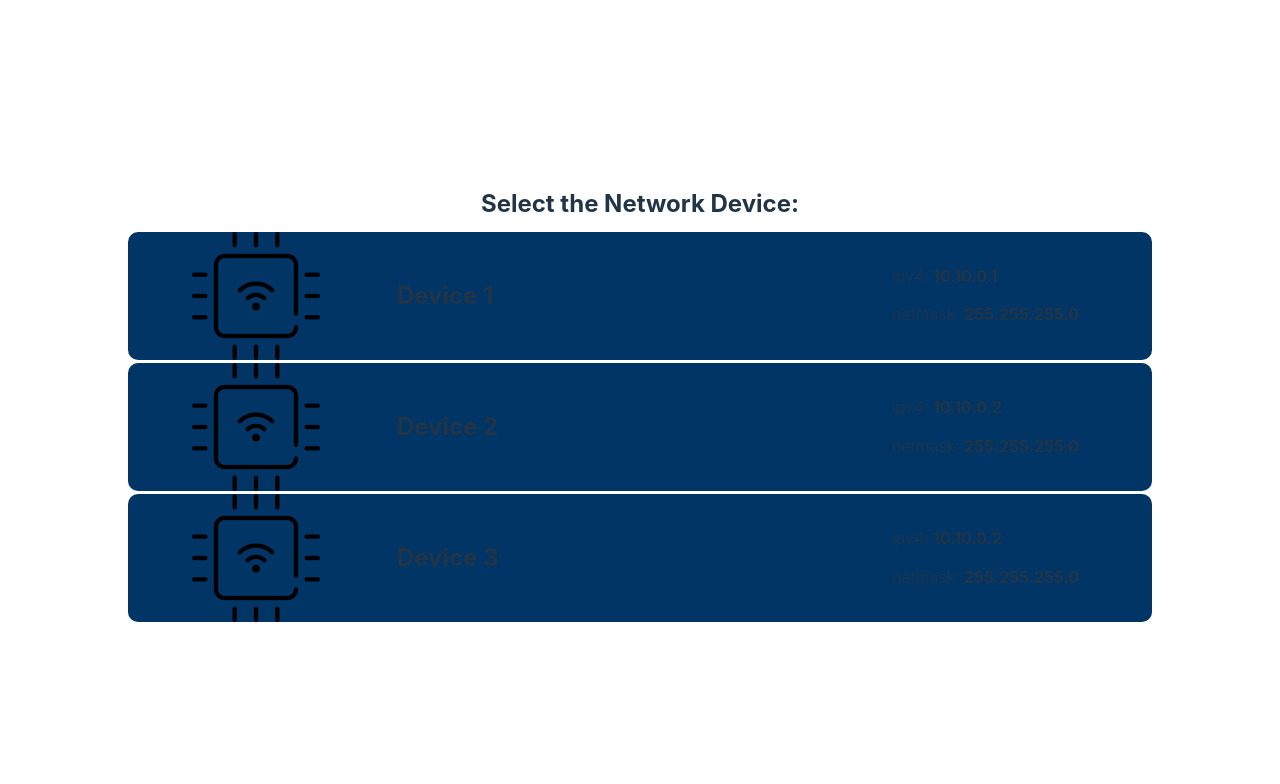
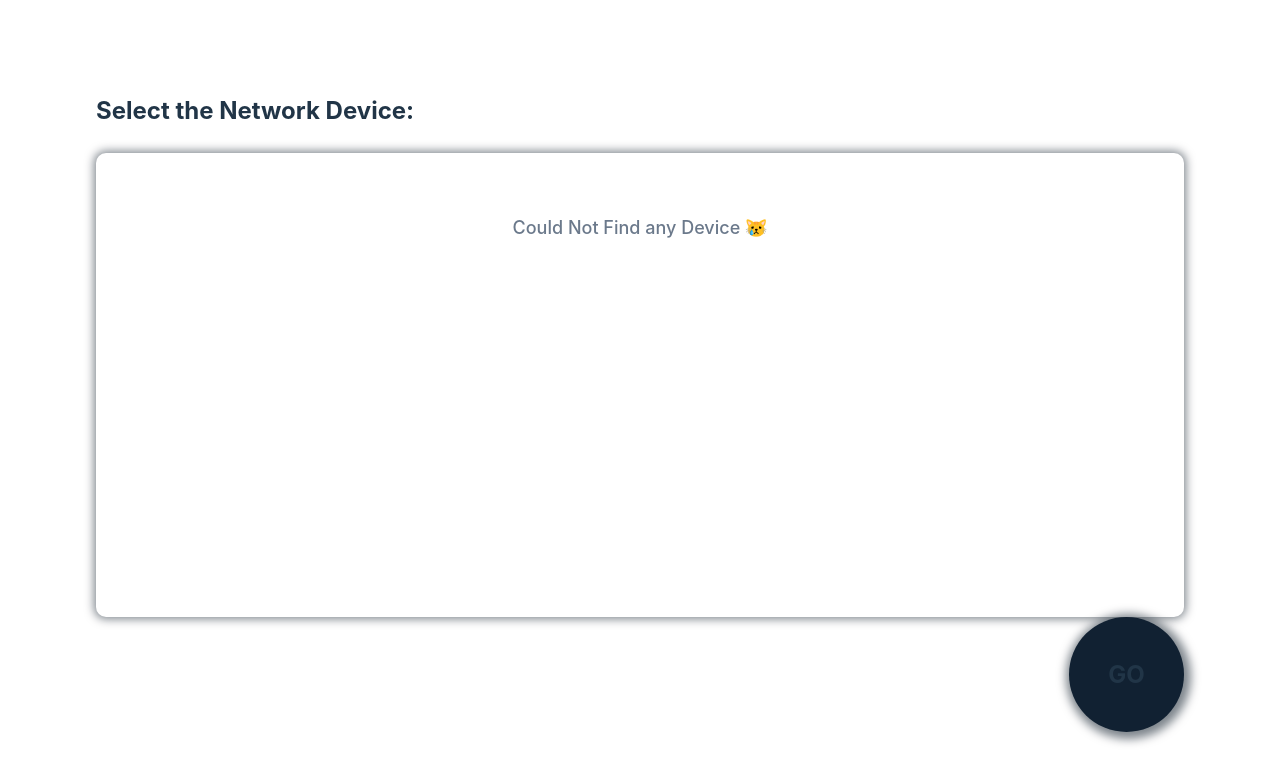
Before and after one commit to aka-somix/network_analyzer, a Vue app in the folder network_analyzer/: page /#/select-device in a window 1280 px wide. Shown: the top 784 px of the page. Built offline with nearby package versions, Linux system fonts and the light colour scheme.

Commit message:
Device selection complete

```diff
--- /dev/null
+++ b/network_analyzer/src/api/index.ts
@@ -0,0 +1,29 @@
+import { Device } from "../models/network";
+import { invoke } from '@tauri-apps/api/tauri'
+
+export class TauriAPI {
+  static async getAllDevices (): Promise<Device[]> {
+    // const devicesFromBE = invoke('get_all_devices');
+
+    // TODO This is a mock. Replace with real data
+    const fakeDevices = [
+      {
+        name: 'Device 1',
+        ipv4Address: "10.10.0.1",
+        netmask: "255.255.255.0",
+      },
+      {
+        name: 'Device 2',
+        ipv4Address: "10.10.0.2",
+        netmask: "255.255.255.0",
+      },
+      {
+        name: 'Device 3',
+        ipv4Address: "10.10.0.2",
+        netmask: "255.255.255.0",
+      }
+    ];
+
+    return [];
+  }
+}
--- a/network_analyzer/src/components/DeviceSelection/DevicePanel.vue
+++ b/network_analyzer/src/components/DeviceSelection/DeviceEntry.vue
@@ -2,14 +2,15 @@
   import { Device } from '../../models/network';
 
   defineProps<{
-    device: Device
+    device: Device,
+    isSelected: boolean
   }>()
 
 
 </script>
 
 <template>
-  <div class="panel">
+  <div class="panel" :class="isSelected ? 'selected' : ''">
 
     <img src="../../assets/device.png" alt="Device" />
 
@@ -25,7 +26,7 @@
 
 <style scoped>
   .panel {
-    height: 16vh;
+    height: 13vh;
     width: 80vw;
     margin: .2rem;
 
@@ -34,7 +35,13 @@
 
     display: grid;
     grid-template-columns: 20vw 30vw 30vw;
+    grid-template-rows: 13vh;
     column-gap: 1vw;
+  }
+
+  .selected {
+    border: 2px solid #FFC300;
+    color: #FFC300
   }
 
   .panel:hover {
@@ -42,7 +49,7 @@
   }
 
   img {
-    width: 10vw;
+    width: 8vw;
     justify-self: center;
     align-self: center;
   }
@@ -50,6 +57,7 @@
   .device-name {
     justify-self: left;
     align-self: center;
+    margin: 0;
   }
 
   .addresses {
--- a/network_analyzer/src/style.css
+++ b/network_analyzer/src/style.css
@@ -5,7 +5,7 @@
  :root {
   font-family: Inter, Avenir, Helvetica, Arial, sans-serif;
   font-size: 12pt;
-  line-height: 13pt;
+  line-height: 16pt;
   font-weight: 500;
 
   color-scheme: light dark;
--- a/network_analyzer/src/views/DeviceSelection.vue
+++ b/network_analyzer/src/views/DeviceSelection.vue
@@ -1,27 +1,35 @@
 <script setup lang="ts">
-  import { ref, Ref } from 'vue'
-  import DevicePanel from '../components/DeviceSelection/DevicePanel.vue';
+  import { ref, onMounted, Ref } from 'vue'
+  import DeviceEntry from '../components/DeviceSelection/DeviceEntry.vue';
 
   import { Device } from '../models/network';
+  import {TauriAPI} from '../api';
 
-  // TODO This is a mock. Replace with real data
-  const devices: Ref<Device[]> = ref([
-    {
-      name: 'Device 1',
-      ipv4Address: "10.10.0.1",
-      netmask: "255.255.255.0",
-    },
-    {
-      name: 'Device 2',
-      ipv4Address: "10.10.0.2",
-      netmask: "255.255.255.0",
-    },
-    {
-      name: 'Device 3',
-      ipv4Address: "10.10.0.2",
-      netmask: "255.255.255.0",
-    },
-  ]);
+  /*
+   * REFS
+   */
+
+  const devices: Ref<Device[]> = ref([]);
+
+  const selectedDevice:Ref<Device | null> = ref(null);
+
+  // HOOKS
+  onMounted(async () => {
+    devices.value = await TauriAPI.getAllDevices();
+  })
+
+  /*
+   * METHODS
+   */
+
+  function isSelected (device: Device): boolean {
+    if (selectedDevice.value === null) return false;
+    return selectedDevice.value.name === device.name;
+  }
+
+  function canProceed(): boolean {
+    return (selectedDevice.value !== null);
+  }
 
 </script>
 
@@ -31,21 +39,89 @@
 
     <!-- DEVICES -->
     <div class="devices-panel">
-
-      <DevicePanel
+      <div v-if="devices.length === 0" class="no-device">
+        Could Not Find any Device 😿
+      </div>
+      <DeviceEntry
+      class="device"
+      v-else
       v-for="device in devices"
       :device="device"
+      :isSelected="isSelected(device)"
+      @click="()=>selectedDevice=device"
       >
         {{device.name}} | {{device.ipv4Address}}
-      </DevicePanel>
+      </DeviceEntry>
 
     </div>
 
     <!-- BUTTONS -->
 
-    <div>
-
+    <div class="ok-button" :class="canProceed() ? 'clickable' : ''">
+      <h2>GO</h2>
     </div>
 
   </div>
 </template>
+
+<style scoped>
+  h2 {
+    text-align: left;
+    margin: 2rem auto;
+  }
+
+  .devices-panel {
+    height: 50vh;
+    overflow-y: scroll;
+    padding: 2rem;
+    box-shadow: 0px 0px 10px 2px #01101e82;
+    border-radius: 10px;
+
+    -ms-overflow-style: none;  /* IE and Edge */
+    scrollbar-width: none;  /* Firefox */
+  }
+  .devices-panel::-webkit-scrollbar {
+    display: none;
+  }
+
+  .device {
+    margin: 0.5rem auto;
+  }
+
+  .no-device {
+    width: 80vw;
+    margin: 2rem auto;
+    font-size: large;
+    color: #6b798b;
+  }
+
+  .ok-button {
+    width: 9vw;
+    height: 9vw;
+    background-color: #112132;
+    border-radius: 100%;
+    text-align: center;
+    display: flex;
+    align-items: center;
+    justify-items: center;
+    float: right;
+
+    transition: 200ms;
+    box-shadow: 2px 2px 10px 5px #01101e82;
+  }
+
+  .ok-button.clickable {
+    background-color: #FFC300;
+  }
+
+  .ok-button.clickable:hover {
+    transform: scale(1.1);
+    cursor: pointer;
+    box-shadow: 4px 6px 5px 5px #01101e82;
+  }
+
+  .ok-button h2 {
+    margin: auto;
+  }
+
+</style>
--- a/network_analyzer/src/views/StartPage.vue
+++ b/network_analyzer/src/views/StartPage.vue
@@ -12,7 +12,7 @@
     <PulsingLogo class="pulsing-logo" />
 
     <p class=description>
-      A simple Network Sniffer powered by <a>Tauri</a>⚡. Embrace the power of <a>Rust</a> while
+      A simple Network Sniffer powered by <a>Tauri</a>⚡. Embrace the power of <a>Rust</a>⚙️ while
       keeping a fresh look with <a>Vue.js</a> 😼.
     </p>
 
```
